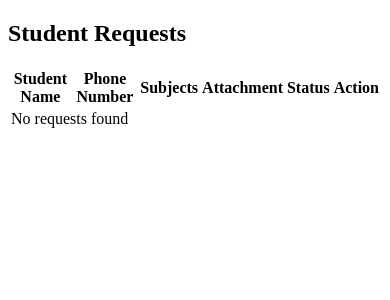
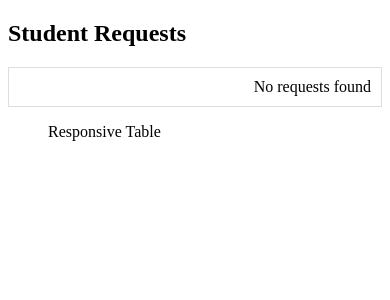
Before and after one commit to devHassan19/elc_project, a Django app: template main_app/templates/accounts/admin_page.html in a window 390 px wide. Shown: the part 208-508 px from the top of the page. Run offline with Django 3.2, Linux system fonts and the light colour scheme; the template is opened without the code that fills it, so the values that code supplies are empty.

Commit message:
5th submit update admin page - add tables

```diff
--- a/main_app/templates/accounts/admin_page.html
+++ b/main_app/templates/accounts/admin_page.html
@@ -29,7 +29,7 @@
 </nav>
 
 <h2>Student Requests</h2>
-<table>
+{% comment %} <table>
   <tr>
     <th>Student Name</th>
     <th>Phone Number</th>
@@ -75,8 +75,62 @@
   {% empty %}
   <tr><td colspan="6">No requests found</td></tr>
   {% endfor %}
+</table> {% endcomment %}
+
+<table>
+  <thead>
+    <tr>
+      <th>#</th> <!-- Added ID column -->
+      <th>Student Name</th>
+      <th>Phone Number</th>
+      <th>Subjects</th>
+      <th>Attachment</th>
+      <th>Status</th>
+      <th>Action</th>
+    </tr>
+  </thead>
+  <tbody>
+    {% for request in requests %}
+    <tr>
+      <td>{{ forloop.counter }}</td> <!-- Display the row number -->
+      <td>{{ request.student_name }}</td>
+      <td>{{ request.phone_number }}</td>
+      <td>
+        {% for subject in request.subject.all %}
+          {{ subject.name }}{% if not forloop.last %}, {% endif %}
+        {% endfor %}
+      </td>
+      <td>
+        {% if request.attachment %}
+          <a href="{{ request.attachment.url }}" target="_blank">View Attachment</a>
+        {% else %}
+          No Attachment
+        {% endif %}
+      </td>
+      <td>{{ request.status }}</td>
+      <td>
+        {% if request.status == 'Pending' %}
+        <form method="POST" style="display:inline;">
+          {% csrf_token %}
+          <input type="hidden" name="request_id" value="{{ request.id }}">
+          <button type="submit" name="action" value="approve">Approve</button>
+        </form>
+        <form method="POST" style="display:inline;">
+          {% csrf_token %}
+          <input type="hidden" name="request_id" value="{{ request.id }}">
+          <button type="submit" name="action" value="reject">Reject</button>
+        </form>
+        {% else %}
+        {{ request.status }}
+        {% endif %}
+      </td>
+    </tr>
+    {% empty %}
+    <tr><td colspan="7">No requests found</td></tr>
+    {% endfor %}
+  </tbody>
 </table>
-
+<blockquote>Responsive Table</blockquote>
 
 
 </body>
--- a/static/styles/admin.css
+++ b/static/styles/admin.css
@@ -41,6 +41,66 @@ nav ul li a:hover {
   border-radius: 5px;
 }
 
+
+table {
+  width: 100%;
+  border-collapse: collapse;
+}
+
+th, td {
+  padding: 10px;
+  text-align: left;
+  border: 1px solid #ddd;
+}
+
+@media (max-width: 600px) {
+  table, thead, tbody, th, td, tr {
+    display: block;
+  }
+
+  th {
+    display: none; /* Hide headers on small screens */
+  }
+
+  tr {
+    margin-bottom: 15px;
+  }
+
+  td {
+    text-align: right;
+    position: relative;
+    padding-left: 50%;
+  }
+
+  td::before {
+    content: attr(data-label); /* Use data-label for responsive display */
+    position: absolute;
+    left: 10px;
+    width: 45%;
+    padding-right: 10px;
+    white-space: nowrap;
+    text-align: left;
+  }
+}
+
+
+
+
+
+
+
+
+
+
+
+
+
+
+
+
+
+
+
 @media (max-width: 600px) {
   nav {
     flex-direction: column;
```
Also changed, not shown: db.sqlite3.
